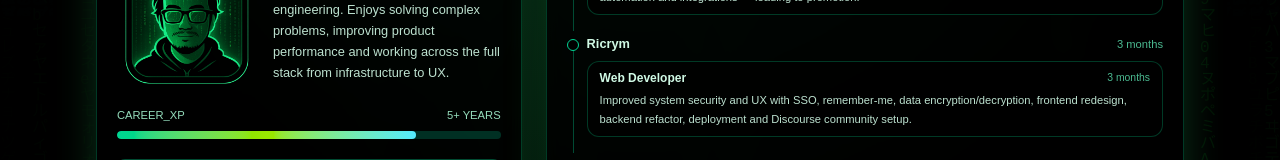
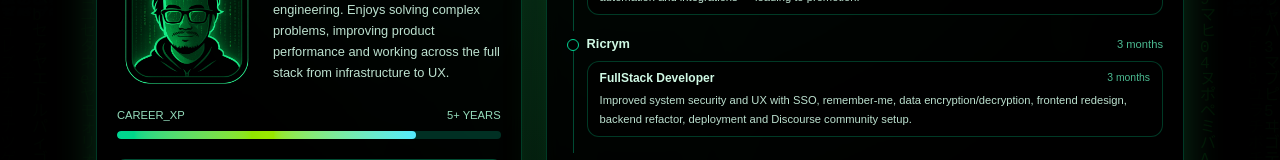
Before and after one commit to wmfaiz/my-portfolio, a Next.js app: page / in a window 1280 px wide. Shown: the part 300-460 px from the top of the page. Built offline with nearby package versions, Linux system fonts and the light colour scheme.

Commit message:
Change job title from 'Web Developer' to 'FullStack Developer'

```diff
--- a/app/page.tsx
+++ b/app/page.tsx
@@ -117,7 +117,7 @@ const experiencesByCompany: CompanyExperience[] = [
     overallPeriod: "3 months",
     roles: [
       {
-        title: "Web Developer",
+        title: "FullStack Developer",
         period: "3 months",
         summary:
           "Improved system security and UX with SSO, remember-me, data encryption/decryption, frontend redesign, backend refactor, deployment and Discourse community setup.",
```
